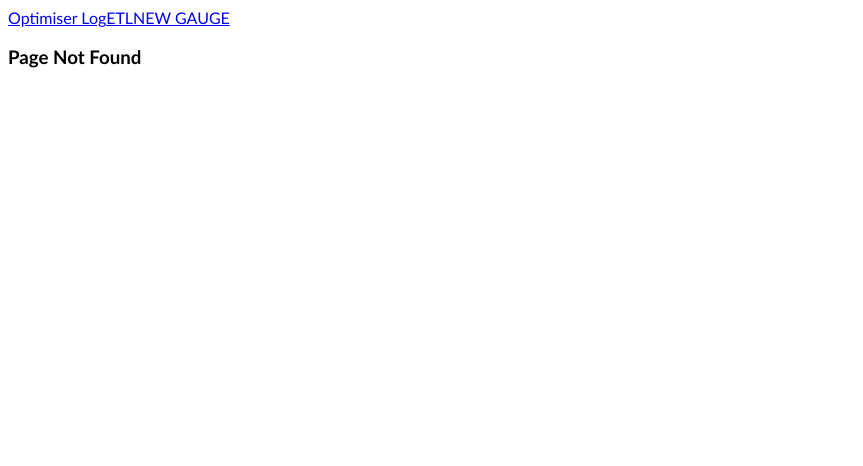
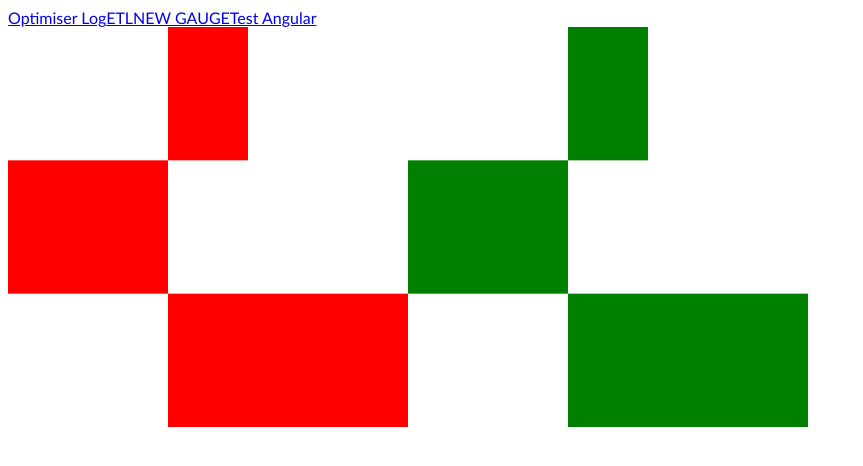
Before and after one commit to colinxsmith/optdisplay, an Angular app: page /proper in a window 1280 px wide. Before the commit this address had no page. Shown: the top 466 px of the page, without its empty margins (0-863 px from the left). Built offline with nearby package versions, Linux system fonts and the light colour scheme.

Commit message:
Proper angular component?

```diff
--- a/src/app/app.component.html
+++ b/src/app/app.component.html
@@ -2,5 +2,6 @@
     <a routerLink="/optlog" routerLinkActive="active">Optimiser Log</a>
     <a routerLink="/etl" routerLinkActive="active">ETL</a>
     <a routerLink="/gauge" routerLinkActive="active">NEW GAUGE</a>
+    <a routerLink="/proper" routerLinkActive="active">Test Angular</a>
 </nav>
 <router-outlet></router-outlet>
--- a/src/app/app.module.ts
+++ b/src/app/app.module.ts
@@ -10,9 +10,11 @@ import { DataService } from './data.service';
 import { EtlComponent } from './etl/etl.component';
 import { PageNotFoundComponent } from './page-not-found/page-not-found.component';
 import { NewgaugeComponent } from './newgauge/newgauge.component';
+import { ProperComponent } from './proper/proper.component';
 const appRoutes: Routes = [
   { path: 'optlog', component: DispComponent },
   { path: 'etl', component: EtlComponent },
+  { path: 'proper', component: ProperComponent },
   { path: 'gauge', component: NewgaugeComponent },
   { path: '', redirectTo: '/etl', pathMatch: 'full' },
   { path: '**', component: PageNotFoundComponent },
@@ -24,7 +26,8 @@ const appRoutes: Routes = [
     DispComponent,
     EtlComponent,
     PageNotFoundComponent,
-    NewgaugeComponent
+    NewgaugeComponent,
+    ProperComponent
   ],
   imports: [
     BrowserModule, FormsModule, HttpClientModule, RouterModule.forRoot(
--- /dev/null
+++ b/src/app/proper/proper.component.css
@@ -0,0 +1,7 @@
+svg.bars {
+    fill: red;
+}
+
+svg.new {
+    fill: green;
+}
--- /dev/null
+++ b/src/app/proper/proper.component.html
@@ -0,0 +1,7 @@
+<svg id="barchart" class="bars" width="400" height="400">
+</svg>
+<svg id="proper" class="bars" class="new" width="400" height="400">
+    <g *ngFor="let d of DATA; let i=index" (click)=clicked(d,i)>
+        <rect [attr.x]="d.x > 0 ? scaleX(0) : scaleX(d.x)" [attr.width]="d.x < 0 ? scaleX(0) - scaleX(d.x) : scaleX(d.x) - scaleX(0)" [attr.y]="i*h/DATA.length" [attr.height]="h/DATA.length"></rect>
+    </g>
+</svg>
--- /dev/null
+++ b/src/app/proper/proper.component.ts
@@ -0,0 +1,44 @@
+import { Component, OnInit, ElementRef, ViewEncapsulation } from '@angular/core';
+import { DataService } from '../data.service';
+import * as d3 from 'd3';
+
+@Component({
+  selector: 'app-proper',
+  templateUrl: './proper.component.html',
+  styleUrls: ['./proper.component.css'],
+  encapsulation: ViewEncapsulation.None
+})
+export class ProperComponent implements OnInit {
+  DATA = [{ x: 1, name: 'name1' }, { x: -2, name: 'name2' }, { x: 3, name: 'name3' }];
+  w: number;
+  h: number;
+  scaleX: d3.ScaleLinear<number, number>;
+  constructor(private mainElement: ElementRef) { }
+
+  ngOnInit() {
+    const SVG = d3.select(this.mainElement.nativeElement).select('#barchart');
+    console.log(SVG.attr('width'), SVG.attr('height'));
+    this.w = +SVG.attr('width');
+    this.h = +SVG.attr('height');
+    this.scaleX = d3.scaleLinear().domain([d3.min(this.DATA.map(d => d.x)), d3.max(this.DATA.map(d => d.x))]).range([0, this.w]);
+    const BASE = SVG.selectAll('.bars').data(this.DATA).enter().append('g');
+    const BARS: d3.Selection<SVGGElement, {
+      x: number;
+      name: string;
+    }, d3.BaseType, unknown>
+      = d3.select(this.mainElement.nativeElement).select('svg').selectAll('g');
+
+    BARS.append('rect')
+      .attr('x', d => d.x > 0 ? this.scaleX(0) : this.scaleX(d.x))
+      .attr('width', d => d.x < 0 ? this.scaleX(0) - this.scaleX(d.x) : this.scaleX(d.x) - this.scaleX(0))
+      .attr('y', (d, i) => this.h * i / this.DATA.length)
+      .attr('height', this.h / this.DATA.length);
+
+  }
+  clicked(DA: { x: number, names: string }, i: number) {
+    const PROPERBARs = d3.select(this.mainElement.nativeElement).select('#proper').selectAll('rect');
+    PROPERBARs
+      .style('fill', (d, ii) => i === ii ? (DA.x > 0 ? 'blue' : 'red') : '');
+  }
+
+}
```
Also changed, not shown: 1 other file (tests, documents, lock files or other folders).
